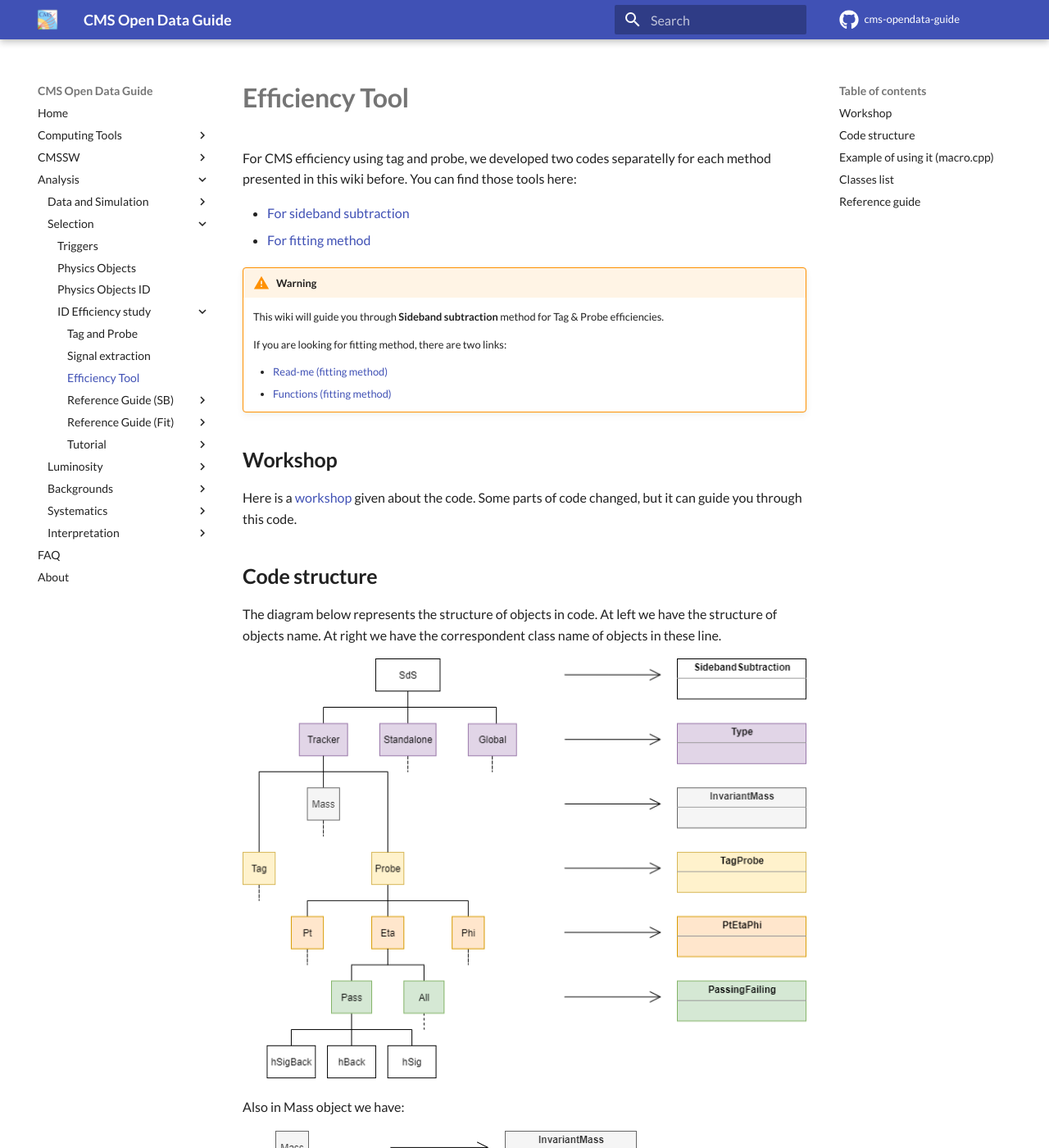
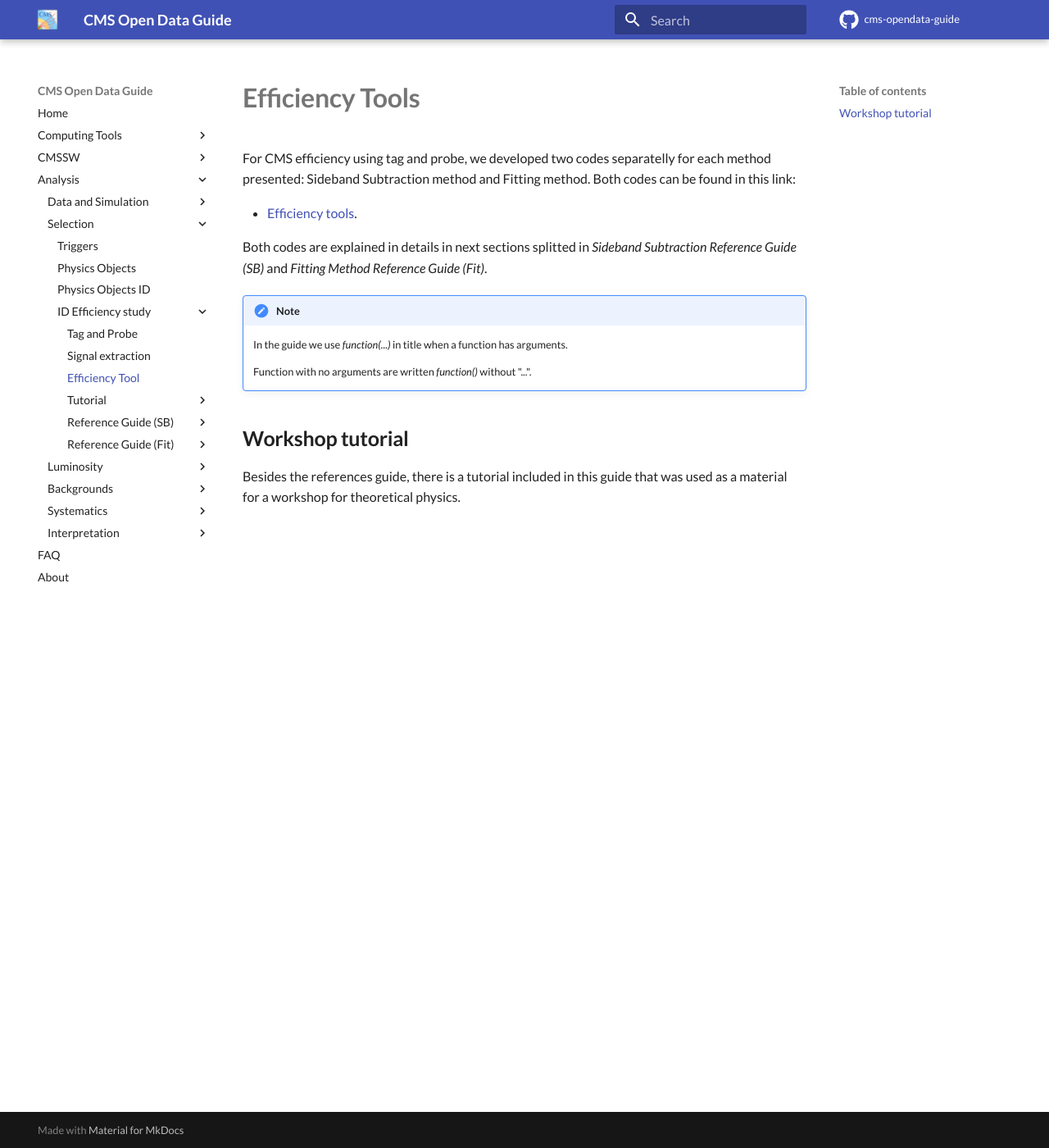
Before and after one commit to cernopendata/cms-opendata-guide, an MkDocs documentation site: the page built from docs/analysis/selection/idefficiencystudy/efficiencytool.md, in a window 1280 px wide and 1400 px high. Shown: the whole window at 82% size. Built offline with MkDocs 1.6.1 and Material for MkDocs 9.7.7, drawn with Linux system fonts in a browser that asks for light colours; comment, search, counter and statistics services are not loaded; some of the changed text lies outside the part shown.

Commit message:
Tutorial update

```diff
--- a/docs/analysis/selection/idefficiencystudy/efficiencytool.md
+++ b/docs/analysis/selection/idefficiencystudy/efficiencytool.md
@@ -1,65 +1,16 @@
-# Efficiency Tool
+# Efficiency Tools
 
-For CMS efficiency using tag and probe, we developed two codes separatelly for each method presented in this wiki before. You can find those tools here:
+For CMS efficiency using tag and probe, we developed two codes separatelly for each method presented: Sideband Subtraction method and Fitting method. Both codes can be found in this link:
 
-* [For sideband subtraction](https://github.com/allanjales/tag-probe)
-* [For fitting method](https://github.com/AthomsG/LIP_INTERNSHIP/)
+* [Efficiency tools](https://github.com/allanjales/TagAndProbe/tree/master/efficiency_tools).
 
-!!! Warning
-	This wiki will guide you through **Sideband subtraction** method for Tag & Probe efficiencies.
-
-	If you are looking for fitting method, there are two links:
-
-	* [Read-me (fitting method)](https://github.com/AthomsG/LIP_INTERNSHIP/blob/master/README.md)
-	* [Functions (fitting method)](https://github.com/AthomsG/LIP_INTERNSHIP/blob/master/Documentation.md)
-
-## Workshop
-
-Here is a [workshop](https://cms-opendata-workshop.github.io/workshop-lesson-tagandprobe/) given about the code. Some parts of code changed, but it can guide you through this code.
-
-## Code structure
-
-The diagram below represents the structure of objects in code. At left we have the structure of objects name. At right we have the correspondent class name of objects in these line.
-
-![Main class structure](../../../../images/analysis/cmsefficiency/main_structure.png)
-
-Also in Mass object we have:
-
-![Mass class structure](../../../../images/analysis/cmsefficiency/mass_structure.png)
-
-Notice that all objects in same line shares the same structure.
-
-## Example of using it (macro.cpp)
-
-
-
-## Classes list
-
-There are some classes in Sideband Subtraction Tag And Probe project and they are distributed in these files with same name:
-
-Static functions:
-
-* [FitFunctions](referenceguide/FitFunctions.md)
-	* [Primary](referenceguide/FitFunctions.md#primary)
-	* [Merged](referenceguide/FitFunctions.md#merged)
-		* Jpsi
-		* Upsilon
-
-Classes and struct:
-
-* [SidebandSubtraction](referenceguide/SidebandSubtraction.md)
-	* [Type](referenceguide/Type.md)
-		* [InvariantMass](referenceguide/InvariantMass.md)
-			* [MassValues](referenceguide/MassValues.md)
-		* [TagProbe](referenceguide/TagProbe.md)
-			* [PtEtaPhi](referenceguide/PtEtaPhi.md)
-				* [PassingFailing](referenceguide/PassingFailing.md)
-
-This format shows what nested classes. Classes or structs below slided at right represents they are encountered inside the class above it.
-
-## Reference guide
-
-A example of how implement this code can be found in [macro](referenceguide/macro.md) page. There, in **Reference Guide**, you can found some reference to the tool developed for efficiency calculation using sideband subtraction method.
+Both codes are explained in details in next sections splitted in *Sideband Subtraction Reference Guide (SB)* and *Fitting Method Reference Guide (Fit)*.
 
 !!! Note
-	In the guide we use *function(...)* in title when a function has arguments. Function with no arguments are written *function()* with no "...".
+	In the guide we use *function(...)* in title when a function has arguments.
+
+	Function with no arguments are written *function()* without "...".
+
+## Workshop tutorial
+
+Besides the references guide, there is a tutorial included in this guide that was used as a material for a workshop for theoretical physics.
--- a/mkdocs.yml
+++ b/mkdocs.yml
@@ -39,6 +39,11 @@ nav:
                 - 'Tag and Probe': analysis/selection/idefficiencystudy/tagandprobe.md
                 - 'Signal extraction': analysis/selection/idefficiencystudy/signalextraction.md
                 - 'Efficiency Tool': analysis/selection/idefficiencystudy/efficiencytool.md
+                - 'Tutorial':
+                    - 'Introduction':            analysis/selection/idefficiencystudy/tutorial/01-introduction.md
+                    - 'Fitting':                 analysis/selection/idefficiencystudy/tutorial/02-fitting.md
+                    - 'Sideband Subtraction':    analysis/selection/idefficiencystudy/tutorial/03-sidebandsubtraction.md
+                    - 'Comparison':              analysis/selection/idefficiencystudy/tutorial/04-comparison.md
                 - 'Reference Guide (SB)':
                     - 'The Macro':                 analysis/selection/idefficiencystudy/sidebandreferenceguide/macro.md
                     - 'FitFunction class':         analysis/selection/idefficiencystudy/sidebandreferenceguide/FitFunctions.md
@@ -52,11 +57,6 @@ nav:
                 - 'Reference Guide (Fit)':
                     - 'Read me':                  analysis/selection/idefficiencystudy/fittingreferenceguide/readme.md
                     - 'Main Functions':           analysis/selection/idefficiencystudy/fittingreferenceguide/mainfunctions.md
-                - 'Tutorial':
-                    - 'Introduction':            analysis/selection/idefficiencystudy/tutorial/01-introduction.md
-                    - 'Fitting':                 analysis/selection/idefficiencystudy/tutorial/02-fitting.md
-                    - 'Sideband Subtraction':    analysis/selection/idefficiencystudy/tutorial/03-sidebandsubtraction.md
-                    - 'Comparison':              analysis/selection/idefficiencystudy/tutorial/04-comparison.md
         - 'Luminosity':
             - 'Luminosity': analysis/luminosity/lumi.md
         - 'Backgrounds':
```
Also changed, not shown: docs/analysis/selection/idefficiencystudy/sidebandreferenceguide/macro.md (+39 -3 lines).
